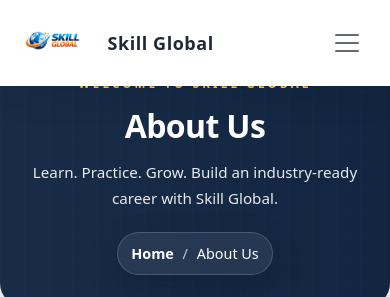
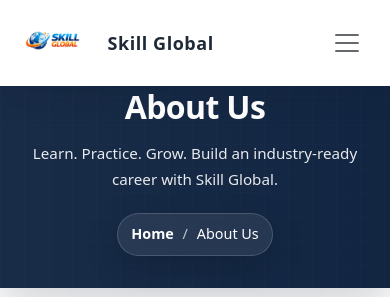
Before and after one commit to nisharma346/E-learning, a Django app: page /about/ in a window 390 px wide. Shown: the top 297 px of the page. Run offline with Django 5.2, Linux system fonts and the light colour scheme.

Commit message:
page_active

```diff
--- a/static/css/global-header.css
+++ b/static/css/global-header.css
@@ -5,10 +5,10 @@
     align-items: center;
     background: #0f2340;
     color: #fff;
-    padding: 3rem 0;
-    margin: 1.2rem 0 2rem;
-    border-bottom-left-radius: 2rem;
-    border-bottom-right-radius: 2rem;
+    padding: calc(3rem + var(--navbar-height, 78px)) 0 3rem;
+    margin: 0 0 2rem;
+    width: 100%;
+    border-radius: 0;
     box-shadow: 0 20px 45px rgba(4, 15, 35, 0.18);
     z-index: 1;
 }
@@ -124,8 +124,7 @@
     .global-header-banner {
         min-height: 220px;
         padding: 2rem 0;
-        border-bottom-left-radius: 1.5rem;
-        border-bottom-right-radius: 1.5rem;
+        border-radius: 0;
     }
 
     .global-header-label {
```
Also changed, not shown: static/css/mega-menu.css (added).
